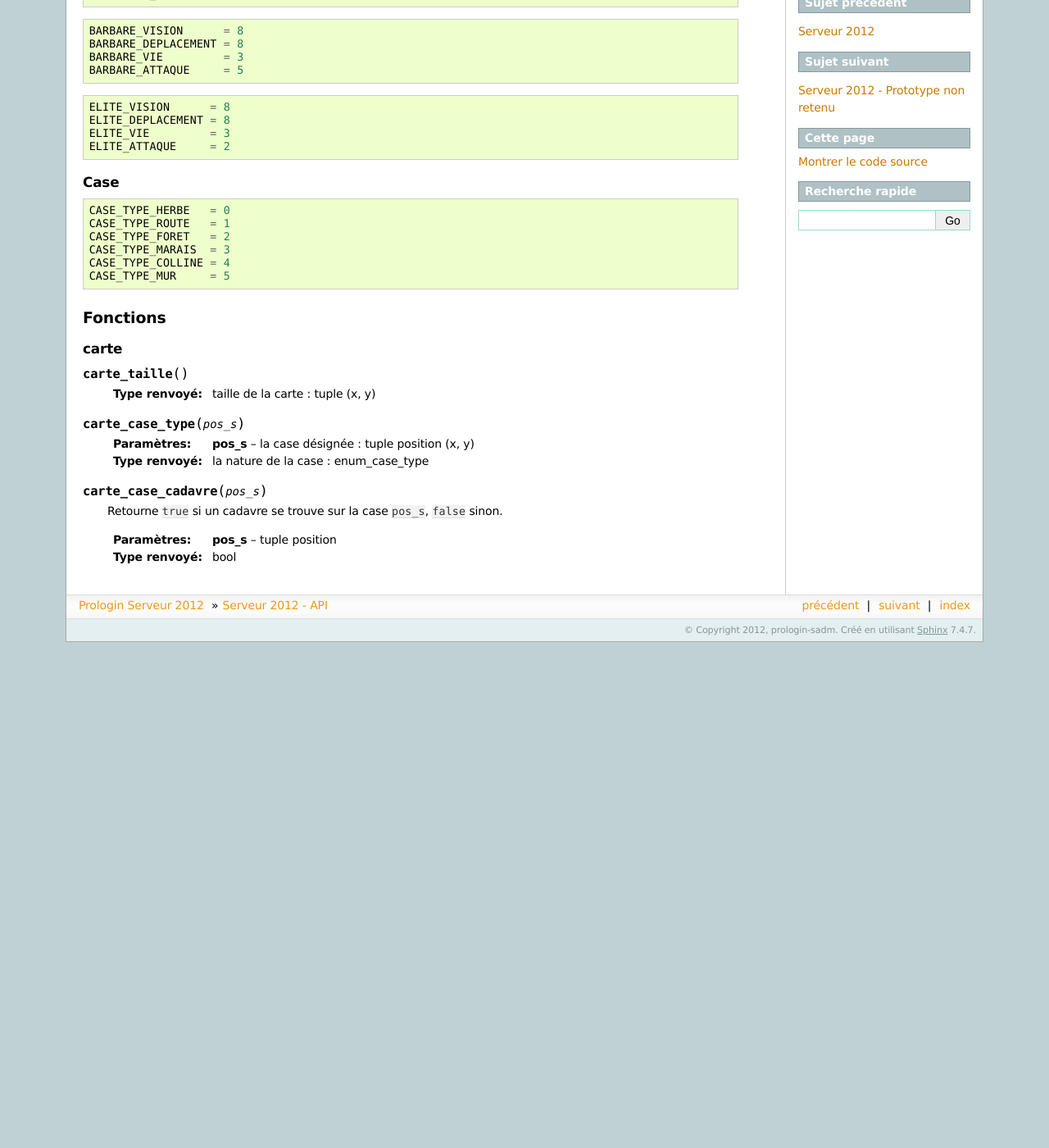
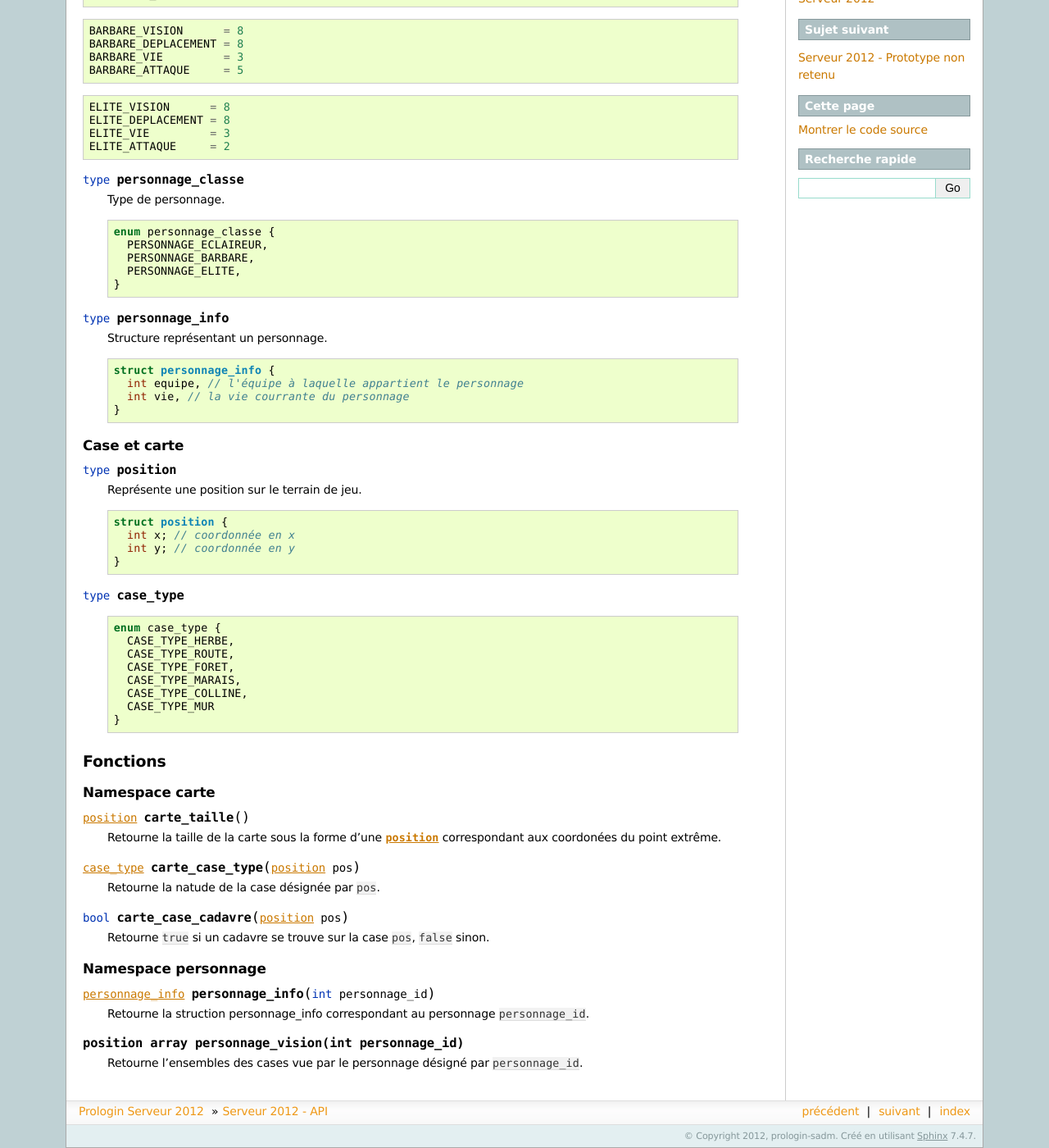
Before and after one commit to prologin/prologin2012, a Sphinx documentation site: the page built from doc/serveur-api.rst, in a window 1280 px wide and 1400 px high, scrolled down 275 px. Shown: the whole window at 82% size. Built offline with Sphinx 7.4.7, drawn with Linux system fonts in a browser that asks for light colours; before the commit the page ends 1058 px from its top, so only the background shows below that; some of the changed text lies outside the part shown.

Commit message:
api: use sphinx functions

```diff
--- a/doc/serveur-api.rst
+++ b/doc/serveur-api.rst
@@ -2,9 +2,11 @@
 Serveur 2012 - API
 ==================
 
-----------
-Constantes
-----------
+.. default-domain:: c
+
+-------------------
+Constantes et types
+-------------------
 
 *À affiner empiriquement*
 
@@ -17,7 +19,6 @@ Personnages
   ECLAIREUR_DEPLACEMENT = 8
   ECLAIREUR_VIE         = 3
   ECLAIREUR_ATTAQUE     = 3
-
 
 ::
 
@@ -34,38 +35,87 @@ Personnages
   ELITE_VIE         = 3
   ELITE_ATTAQUE     = 2
 
-Case
-====
 
-::
+.. type:: personnage_classe
 
-  CASE_TYPE_HERBE   = 0
-  CASE_TYPE_ROUTE   = 1
-  CASE_TYPE_FORET   = 2
-  CASE_TYPE_MARAIS  = 3
-  CASE_TYPE_COLLINE = 4
-  CASE_TYPE_MUR     = 5
+  Type de personnage.
+
+  .. code-block:: c
+
+    enum personnage_classe {
+      PERSONNAGE_ECLAIREUR,
+      PERSONNAGE_BARBARE,
+      PERSONNAGE_ELITE,
+    }
+
+.. type:: personnage_info
+
+  Structure représentant un personnage.
+
+  .. code-block:: c
+
+    struct personnage_info {
+      int equipe, // l'équipe à laquelle appartient le personnage
+      int vie, // la vie courrante du personnage
+    }
+
+Case et carte
+=============
+
+.. type:: position
+
+  Représente une position sur le terrain de jeu.
+
+  .. code-block:: c
+
+    struct position {
+      int x; // coordonnée en x
+      int y; // coordonnée en y
+    }
+
+.. type:: case_type
+
+  .. code-block:: c
+
+    enum case_type {
+      CASE_TYPE_HERBE,
+      CASE_TYPE_ROUTE,
+      CASE_TYPE_FORET,
+      CASE_TYPE_MARAIS,
+      CASE_TYPE_COLLINE,
+      CASE_TYPE_MUR
+    }
 
 ---------
 Fonctions
 ---------
 
-carte
-=====
+Namespace carte
+===============
 
-.. function:: carte_taille()
+.. function:: position carte_taille()
 
-  :rtype: taille de la carte : tuple (x, y)
+  Retourne la taille de la carte sous la forme d'une :c:type:`position`
+  correspondant aux coordonées du point extrême.
 
-.. function:: carte_case_type(pos_s)
+.. function:: case_type carte_case_type(position pos)
 
-  :param pos_s: la case désignée : tuple position (x, y)
-  :rtype: la nature de la case : enum_case_type
+  Retourne la natude de la case désignée par ``pos``.
 
-.. function:: carte_case_cadavre(pos_s)
+.. function:: bool carte_case_cadavre(position pos)
 
-  Retourne ``true`` si un cadavre se trouve sur la case ``pos_s``, ``false``
+  Retourne ``true`` si un cadavre se trouve sur la case ``pos``, ``false``
   sinon.
 
-  :param pos_s: tuple position
-  :rtype: bool
+Namespace personnage
+====================
+
+.. function:: personnage_info personnage_info(int personnage_id)
+
+  Retourne la struction personnage_info correspondant au personnage
+  ``personnage_id``.
+
+.. function:: position array personnage_vision(int personnage_id)
+
+  Retourne l'ensembles des cases vue par le personnage désigné par
+  ``personnage_id``.
```
